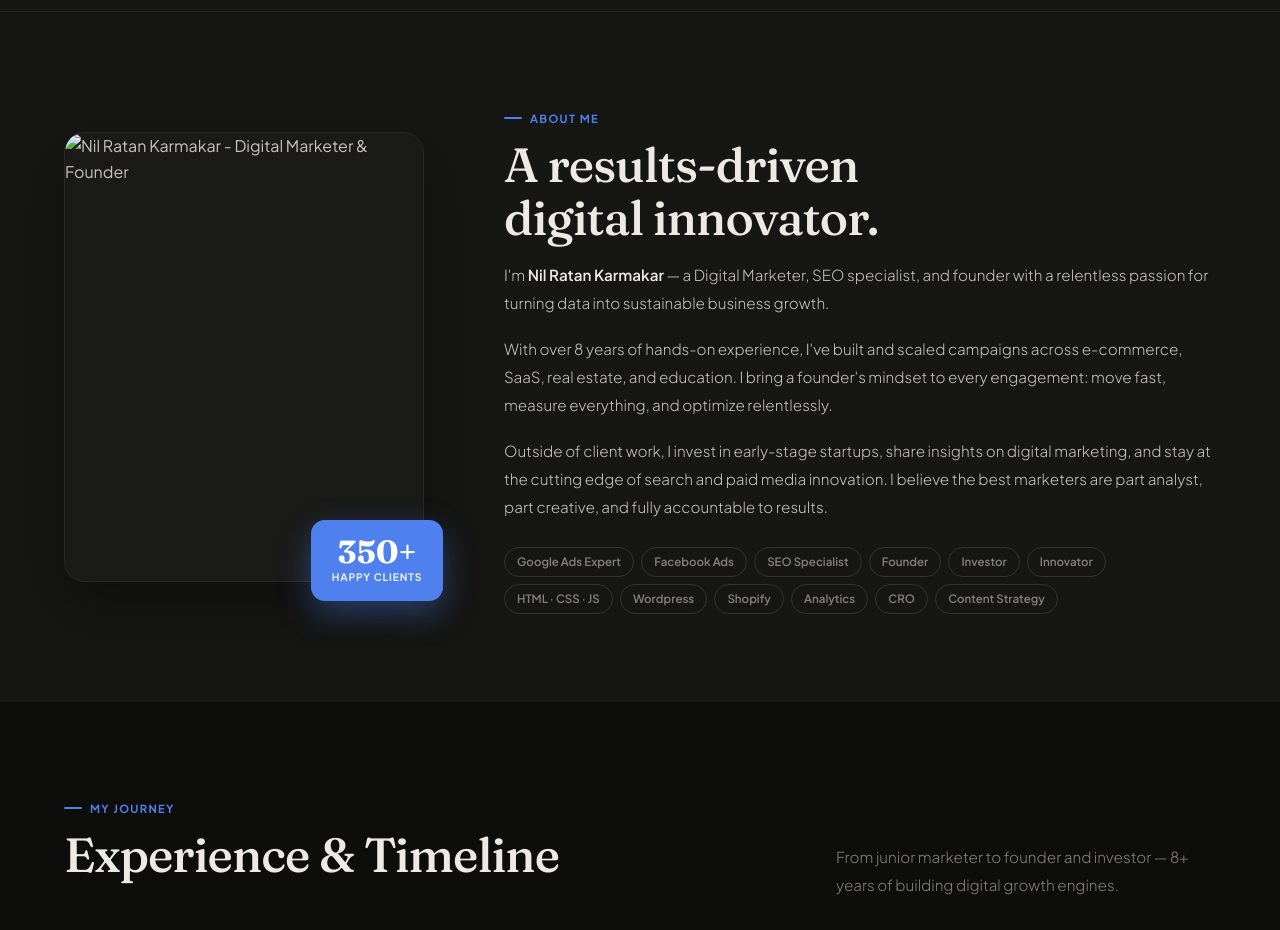
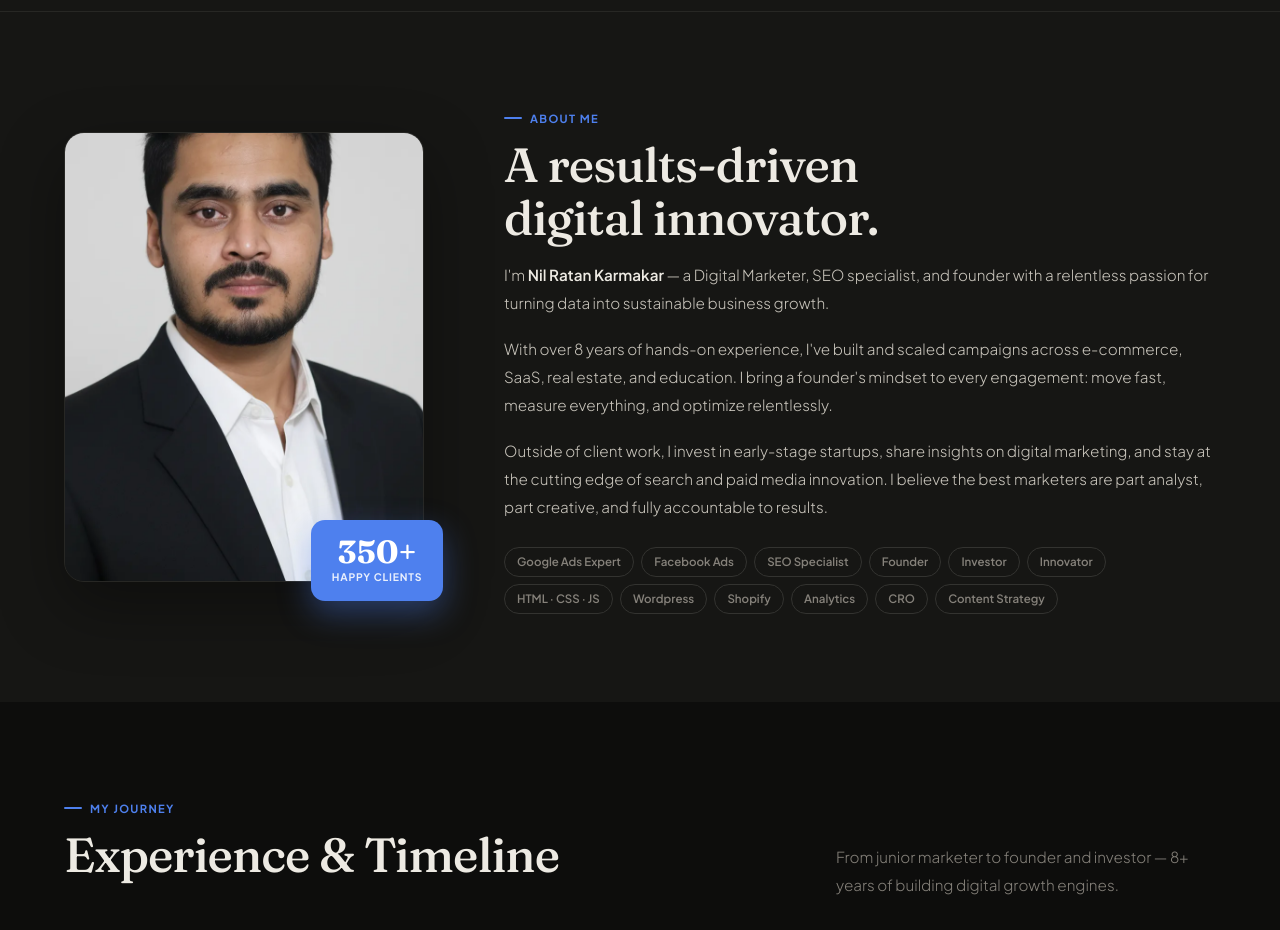
Before and after one commit to Ratankarmakar/ratanads, a plain HTML site: page index.html in a window 1280 px wide. Shown: the part 942-1872 px from the top of the page. Drawn offline with nearby package versions, Linux system fonts and the light colour scheme.

Commit message:
Update index.html

```diff
--- a/index.html
+++ b/index.html
@@ -242,7 +242,7 @@
       <div class="about-img-wrap fade-up">
         <div class="about-img">
           <!-- Replace with: <img src="assets/images/your-photo.jpg" alt="Nil Ratan Karmakar"> -->
-          <img src="assets/images/ratankarmakar.jpg" alt="Nil Ratan Karmakar - Digital Marketer & Founder">
+          <img src="assets/images/ratankarmakar.webp" alt="Nil Ratan Karmakar - Digital Marketer & Founder">
         </div>
         <div class="about-img-badge" aria-hidden="true">
           <div class="aib-n">350+</div>
```
